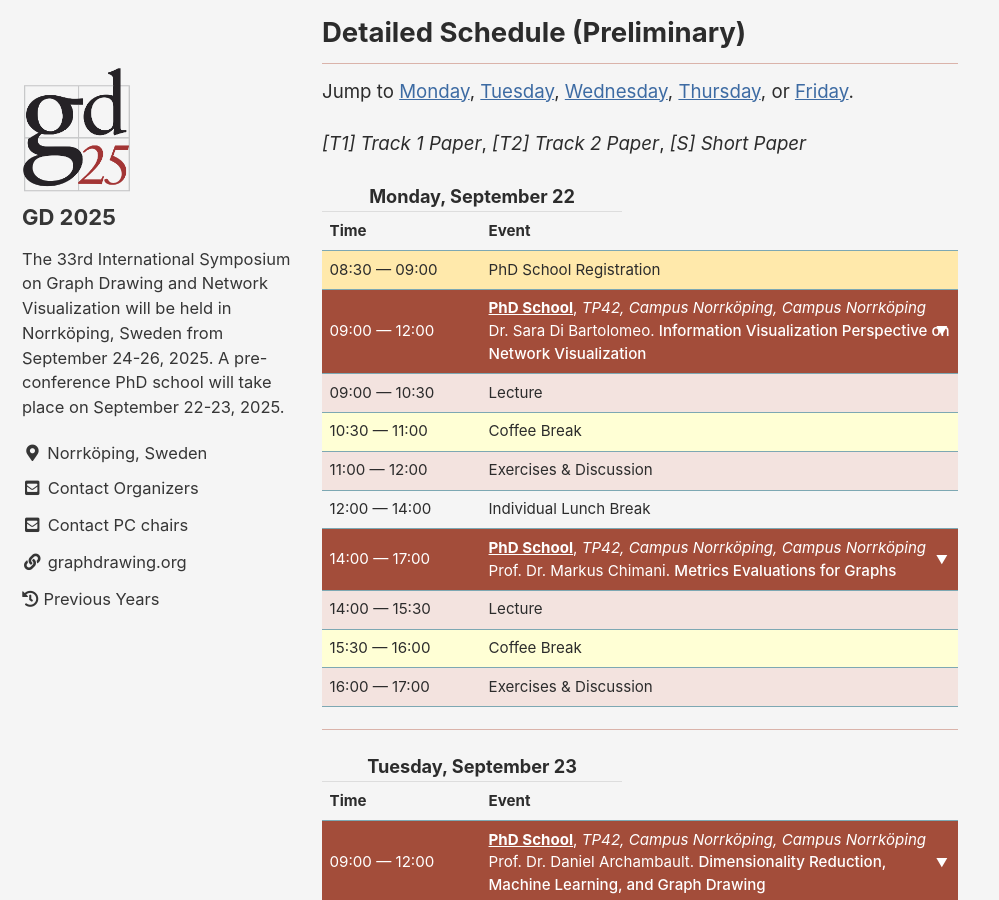
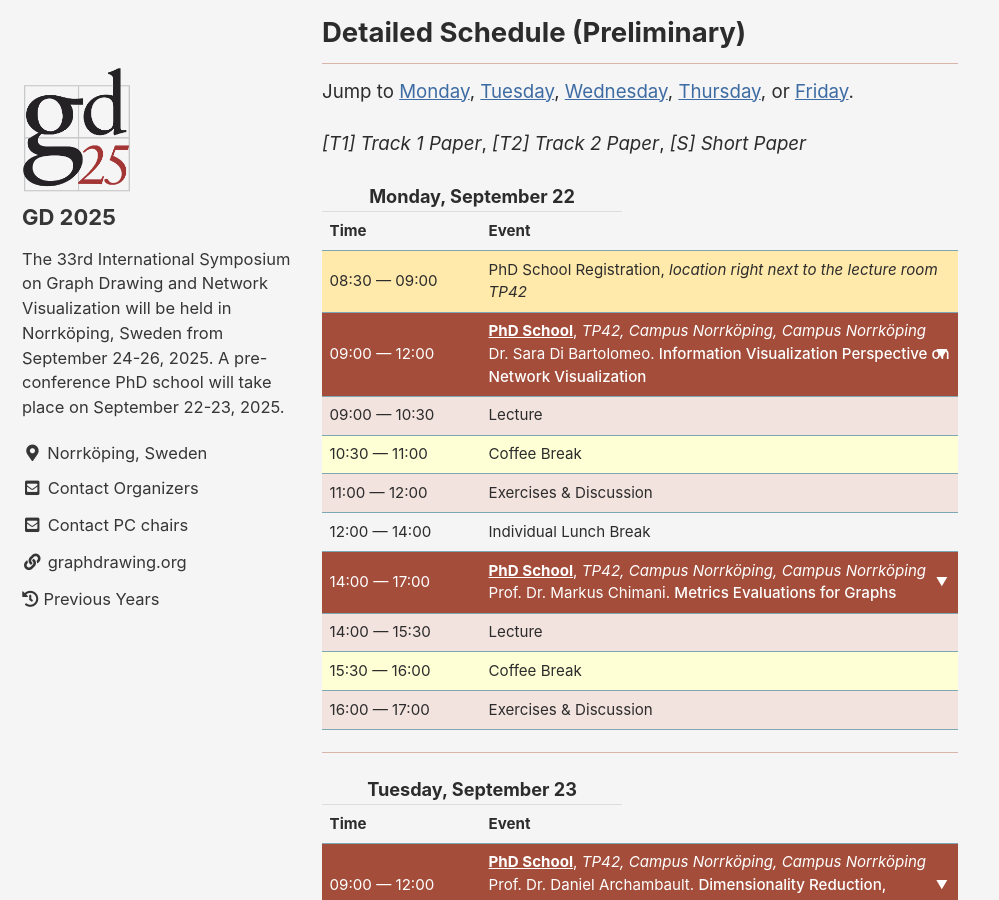
Before and after one commit to graphdrawing/gd2025, a Jekyll site: the page built from pages/program.md, in a window 1280 px wide and 900 px high, scrolled down 1501 px. Shown: the whole window, without its empty margins (0-999 px from the left). Built offline with Jekyll 4.4.1, drawn with Linux system fonts in a browser that asks for light colours; cached includes are drawn as plain includes.

Commit message:
phd school registration location update in program

```diff
--- a/pages/program.md
+++ b/pages/program.md
@@ -435,7 +435,7 @@ const timelineData = {
       name: "Monday",
       date: "Sep 22",
       events: [
-        { start: "08:30", end: "09:00", type: "logistical", title: "Registration (PhD School)", location: "Location TBA" },
+        { start: "08:30", end: "09:00", type: "logistical", title: "Registration (PhD School)", location: "Next to the lecture room TP42" },
         { start: "09:00", end: "12:00", type: "phd-school", title: "PhD School", speaker: "Sara Di Bartolomeo", location: "TP42, Campus Norrköping", details: "Information Visualization Perspective on Network Visualization", link: "../school/#sara-di-bartolomeo" },
         //{ start: "10:30", end: "11:00", type: "logistical", title: "Coffee Break" },
         { start: "12:00", end: "14:00", type: "other", title: "Individual Lunch Break" },
@@ -694,7 +694,7 @@ function scrollToSection(sectionId) {
   </thead>
   <tbody>
     <tr><td><strong>Time</strong></td><td><strong>Event</strong></td></tr>
-    <tr class="registration"><td>08:30 &mdash; 09:00</td><td>PhD School Registration</td></tr>
+    <tr class="registration"><td>08:30 &mdash; 09:00</td><td>PhD School Registration,  <span class="room-info">location right next to the lecture room TP42</span></td></tr>
     <tr class="phd-school header schedule-link" id="phd-school-sara" schedule-link-start="2025-09-22T09:00" schedule-link-end="2025-09-22T12:00" schedule-link-text="PhD School &mdash; Sara Di Bartolomeo">
       <td>09:00 &mdash; 12:00</td>
       <td><strong><a href="../school/#sara-di-bartolomeo">PhD School</a></strong>, <span class="room-info">TP42,  Campus Norrköping, Campus Norrköping</span><br>
```
Also changed, not shown: 1 other file.
